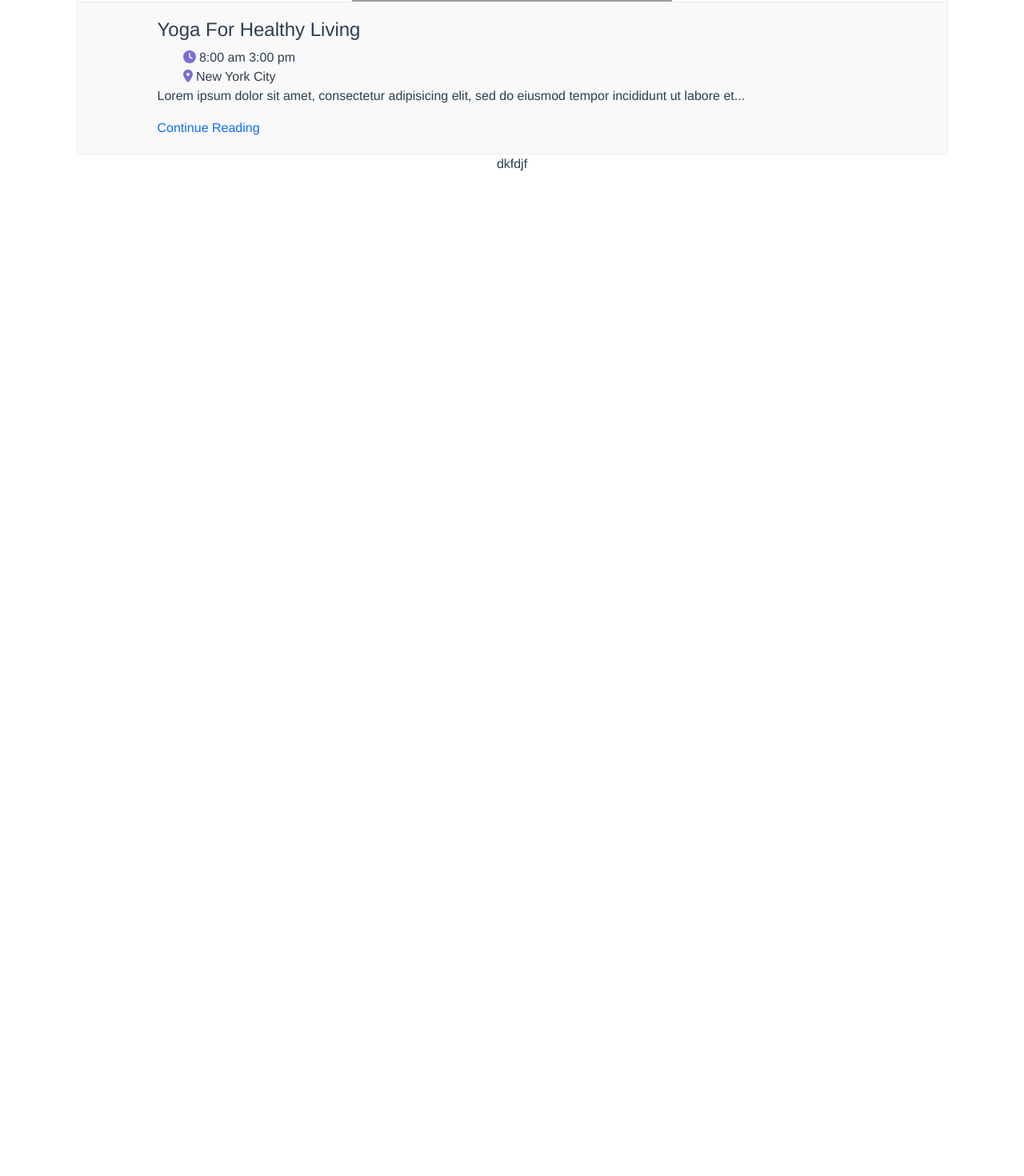
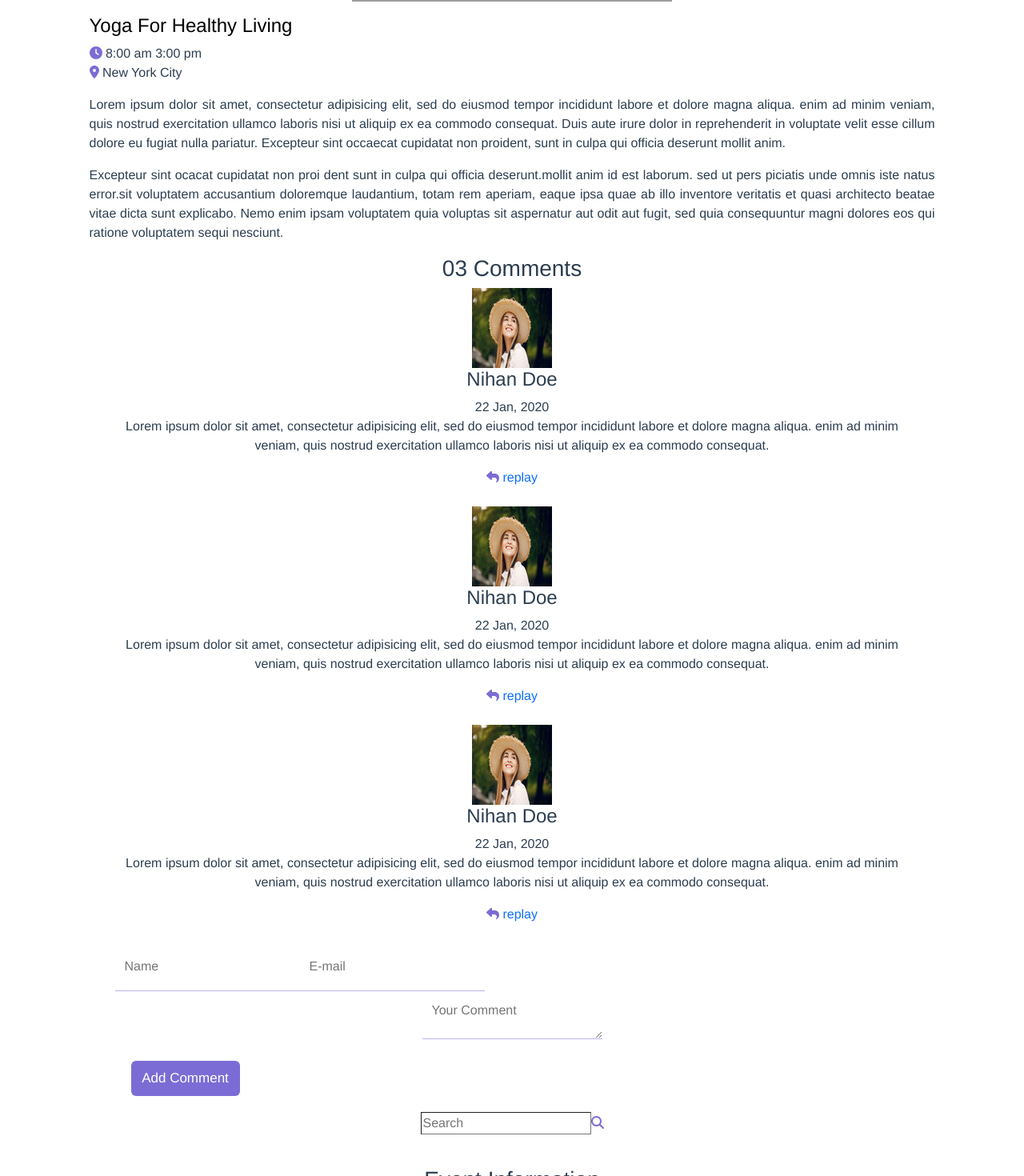
Before and after one commit to AssmaaElmesiry/Yoga, a Vue app: page /eventdetails in a window 1280 px wide. Shown: the part 798-2268 px from the top of the page at 80% size. Before the commit the page ends 1015 px from the top, so only its background shows below. Built offline with nearby package versions, Linux system fonts and the light colour scheme; grey boxes are pictures that could not be loaded.

Commit message:
add section

```diff
--- a/src/components/EventDetails.vue
+++ b/src/components/EventDetails.vue
@@ -10,13 +10,13 @@
             </span>
         </div>
 
-        <main class="flex container mt-20">
-            <section>
+        <main class="grid grid-flow-row-dense grid-cols-3 gap-4 container my-20">
+            <section class="col-span-2 bg-bg-event text-P-color">
                 <img src="../assets/Events1.png"  class="w-full"/>
-                    <div class="details">
-                        <h4>Yoga For Healthy Living</h4>
-                        <ul class="event">
-                            <li>
+                <div class="details px-3 pt-3 ">
+                    <h4 class="text-black">Yoga For Healthy Living</h4>
+                    <ul class="flex p-0 mb-3">
+                        <li class="mr-7">
                             <fa icon="clock" />
                             8:00 am 3:00 pm
                         </li>
@@ -25,22 +25,110 @@
                             New York City
                         </li>
                     </ul>
-                        <p>Lorem ipsum dolor sit amet, consectetur adipisicing elit, sed do eiusmod tempor incididunt ut labore et... </p>
-                        <router-link to="/eventdetails">Continue Reading</router-link>
+                    <p>Lorem ipsum dolor sit amet, consectetur adipisicing elit, sed do eiusmod tempor incididunt labore et dolore magna aliqua. enim ad minim veniam, quis nostrud exercitation ullamco laboris nisi ut aliquip ex ea commodo consequat. Duis aute irure dolor in reprehenderit in voluptate velit esse cillum dolore eu fugiat nulla pariatur. Excepteur sint occaecat cupidatat non proident, sunt in culpa qui officia deserunt mollit anim.</p>
+                    <p>Excepteur sint ocacat cupidatat non proi dent sunt in culpa qui officia deserunt.mollit anim id est laborum. sed ut pers piciatis unde omnis iste natus error.sit voluptatem accusantium doloremque laudantium, totam rem aperiam, eaque ipsa quae ab illo inventore veritatis et quasi architecto beatae vitae dicta sunt explicabo. Nemo enim ipsam voluptatem quia voluptas sit aspernatur aut odit aut fugit, sed quia consequuntur magni dolores eos qui ratione voluptatem sequi nesciunt.</p>
+                </div>
+                <div class="text-left px-5">
+                    <h3 class="text-p">03 Comments</h3>
+                    <div class="flex items-start relative mb-4">
+                        <img src="../assets/test4.png" class="w-1/12 h-1/12 rounded-full" />
+                        <div class="flex flex-col ml-2 ">
+                            <h4>Nihan Doe</h4>
+                            <span>22 Jan, 2020</span>
+                            <p>Lorem ipsum dolor sit amet, consectetur adipisicing elit, sed do eiusmod tempor incididunt labore et dolore magna aliqua. enim ad minim veniam, quis nostrud exercitation ullamco laboris nisi ut aliquip ex ea commodo consequat.</p>
+                            <a href="#" class="absolute right-0 text-main">
+                                <fa icon="reply" />
+                                replay
+                            </a>
+                        </div>
+                    </div>
+                    <div class="flex items-start relative mb-4 ml-16">
+                        <img src="../assets/test4.png" class="w-1/12 h-1/12 rounded-full" />
+                        <div class="flex flex-col ml-2 ">
+                            <h4>Nihan Doe</h4>
+                            <span>22 Jan, 2020</span>
+                            <p>Lorem ipsum dolor sit amet, consectetur adipisicing elit, sed do eiusmod tempor incididunt labore et dolore magna aliqua. enim ad minim veniam, quis nostrud exercitation ullamco laboris nisi ut aliquip ex ea commodo consequat.</p>
+                            <a href="#" class="absolute right-0 text-main">
+                                <fa icon="reply" />
+                                replay
+                            </a>
+                        </div>
+                    </div>
+                    <div class="flex items-start relative mb-4">
+                        <img src="../assets/test4.png" class="w-1/12 h-1/12 rounded-full" />
+                        <div class="flex flex-col ml-2 ">
+                            <h4>Nihan Doe</h4>
+                            <span>22 Jan, 2020</span>
+                            <p>Lorem ipsum dolor sit amet, consectetur adipisicing elit, sed do eiusmod tempor incididunt labore et dolore magna aliqua. enim ad minim veniam, quis nostrud exercitation ullamco laboris nisi ut aliquip ex ea commodo consequat.</p>
+                            <a href="#" class="absolute right-0 text-main">
+                                <fa icon="reply" />
+                                replay
+                            </a>
+                        </div>
+                    </div>
+                    <form>
+                        <div class="flex justify-between">
+                            <input placeholder="Name" type="text" class="input-style w-2/5"/>
+                            <input placeholder="E-mail" type="email" class="input-style w-2/5"/>
+                        </div>
+                        <textarea placeholder="Your Comment" class="input-style w-full h-36 resize-none"></textarea>
+                        <button1Vue class="ml-0">Add Comment</button1Vue>
+                    </form>
                 </div>
             </section>
-            <aside>dkfdjf</aside>
+            <aside class="">
+                <div class="w-full relative flex items-center">
+                    <input type="search" placeholder="Search" class="w-full rounded-2xl outline-none shadow-none border-1 border-solid border-main h-12 pl-3"/>
+                    <fa icon="magnifying-glass" class="absolute right-2"/>
+                </div>
+                <div class="mt-3 text-left p-4 shadow-xl rounded-2xl">
+                    <h3 class="text-p">
+                        Event Information
+                    </h3>
+                    <ul v-for="item in items" :key="item" class="pl-0">
+                        <li class="text-p mb-2 border-none border-b-2 border-gray-500">
+                            <span class="text-main font-bold">{{ item.name }}</span> :  {{ item.value }}
+                        </li>
+                    </ul>
+                </div>
+            </aside>
         </main>
+        <newsletterVue />
+        <footerstyleVue />
     </section>
 
 </template>
 
 <script>
+import button1Vue from './buttonStyle/button1.vue'
+import footerstyleVue from './footerstyle.vue'
 import headerStyleVue from './headerStyle.vue'
+import newsletterVue from './newsletter.vue'
 export default {
     components:{
         headerStyleVue,
+        button1Vue,
+        footerstyleVue,
+        newsletterVue,
+    },
+    data() {
+        return {
+            items:[
+                {
+                    name: "Data",
+                    value: "18 Feb 2020",
+                },
+                {
+                    name: "Time",
+                    value: "8:00 am 3:00 pm",
+                },
+                {
+                    name: "Location",
+                    value: "New York City",
                 }
+            ]
+        }
+    },
 }
 </script>
 
@@ -69,9 +157,17 @@ export default {
     }
     .details{
         position: relative;
-        padding: 20px 10px 20px 100px;
         text-align: justify;
-        border: 1px solid #eee;
-        background-color: #eeeeee61;
+    }
+    .input-style{
+        color: #666;
+        outline: none;
+        box-shadow: none;
+        border-radius: 0;
+        height: 60px;
+        padding: 12px;
+        background: transparent;
+        border: none;
+        border-bottom: 1px solid #bcb4ef;
     }
 </style>
--- a/src/components/buttonStyle/button1.vue
+++ b/src/components/buttonStyle/button1.vue
@@ -1,6 +1,6 @@
 <template>
     <div class="mask">
-        <button class="more">{{button}}</button>
+        <button class="more"><slot>{{button}}</slot></button>
     </div>
 </template>
 <script>
--- a/tailwind.config.js
+++ b/tailwind.config.js
@@ -2,7 +2,14 @@ module.exports = {
     purge: ['./index.html', './src/**/*.{vue,js,ts,jsx,tsx}'],
     content: [],
     theme: {
-        extend: {},
+        extend: {
+            colors:{
+                "bg-event" : "#eeeeee61",
+                "P-color": "#888",
+                "p": "#666",
+                "main": "#7b6cd5"
+            }
+        },
     },
     plugins: [],
 }
```
Also changed, not shown: 1 other file (tests, documents, lock files or other folders). Lines whose indentation alone changed are shown as unchanged.
